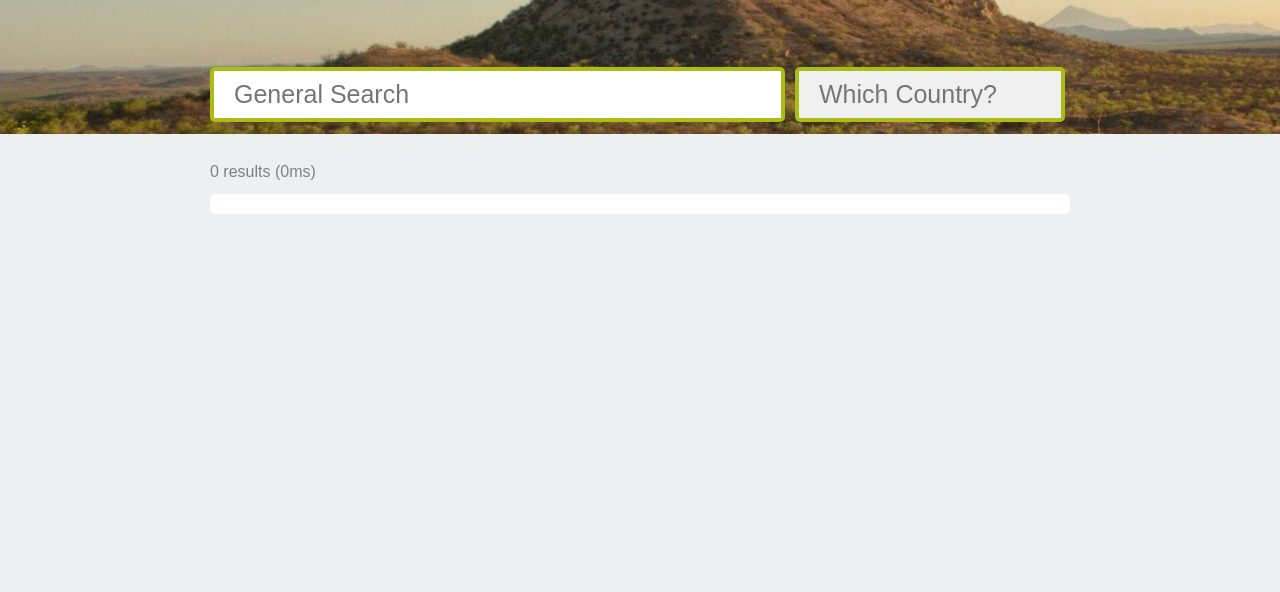
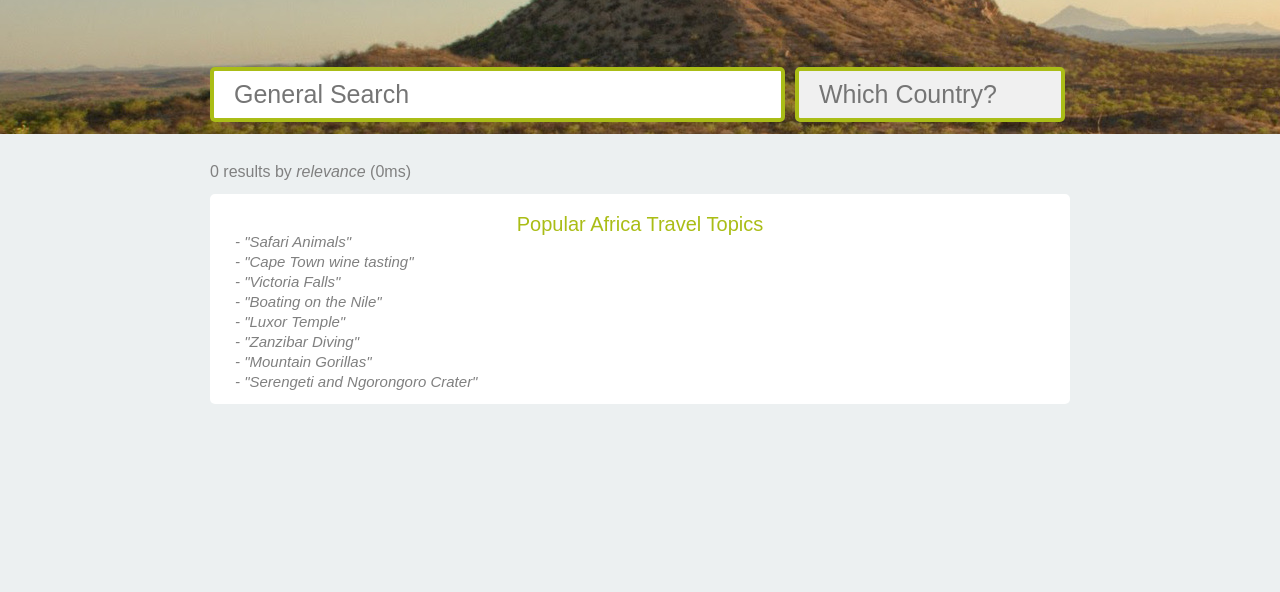
Before and after one commit to trentniemeyer/WanderUI, a website: page index.html in a window 1280 px wide. Shown: the part 166-758 px from the top of the page. Drawn offline with Linux system fonts and the light colour scheme; some packages are replaced by stand-ins of ours; grey boxes are pictures that could not be loaded.

Commit message:
UX Improvements: Show popular topics

```diff
--- a/css/calaca.css
+++ b/css/calaca.css
@@ -102,7 +102,7 @@ a:-webkit-any-link{
 }
 .no-results {
   text-align: center;
-  font-size: 25px;
+  font-size: 20px;
   padding: 10px;
 }
 .results-info {
--- a/index.html
+++ b/index.html
@@ -2,7 +2,8 @@
 <html lang='en'>
 <head>
     <meta charset='utf-8'>
-    <title>Search Curated Blogs</title>
+    <title>Search Africa Travel Blogs</title>
+    <meta name="description" content="Search narraritive travel blogs focused on Africa.  The process of travel planning should be serendipitous much as travel itself is.">
     <link rel='stylesheet' type='text/css' href='css/reset.css'>
     <link rel='stylesheet' type='text/css' href='css/calaca.css'>
     <!--[if IE]>
@@ -59,11 +60,37 @@
     <!-- Listing of search results -->
     <main class='results-container' ng-cloak>
       <section class='results-info'>
-        <p id='response-details' >{{(hits | number) || 0}} {{resultsLabel || 'results'}} ({{(timeTook || 0)}}ms)</p>
+        <p id='response-details' >{{(hits | number) || 0}} {{resultsLabel || 'results'}} by <span style="font-style: italic;">relevance</span> ({{(timeTook || 0)}}ms)</p>
         <p ng-show='paginationEnabled()' id='pagination-details'>Showing {{paginationLowerBound}} - {{paginationUpperBound}}</p>
       </section>
       <section class='results'>
-        <p class='no-results' ng-show='!results.length && !loading'></p>
+        <div class='no-results' ng-show='!results.length && !loading' >
+          <p style="color:#aabd16;padding-top:10px">Popular Africa Travel Topics</p>
+            <p style="text-align:left;font-size:15px;padding-bottom:5px;padding-left:15px;">
+              <a href='' style="color:grey;font-style: italic;" ng-click="entersearch ('Safari Animals')">- "Safari Animals"</a>
+            </p>
+            <p style="text-align:left;font-size:15px;padding-bottom:5px;padding-left:15px;">
+              <a href='' style="color:grey;font-style: italic;" ng-click="entersearch ('Cape Town wine tasting')">- "Cape Town wine tasting"</a>
+            </p>
+            <p style="text-align:left;font-size:15px;padding-bottom:5px;padding-left:15px;">
+              <a href='' style="color:grey;font-style: italic;" ng-click="entersearch ('Victoria Falls')">- "Victoria Falls"</a>
+            </p>
+            <p style="text-align:left;font-size:15px;padding-bottom:5px;padding-left:15px;">
+              <a href='' style="color:grey;font-style: italic;" ng-click="entersearch ('Boating on the Nile')">- "Boating on the Nile"</a>
+            </p>
+            <p style="text-align:left;font-size:15px;padding-bottom:5px;padding-left:15px;">
+              <a href='' style="color:grey;font-style: italic;" ng-click="entersearch ('Luxor Temple')">- "Luxor Temple"</a>
+            </p>
+            <p style="text-align:left;font-size:15px;padding-bottom:5px;padding-left:15px;">
+              <a href='' style="color:grey;font-style: italic;" ng-click="entersearch ('Zanzibar Diving')">- "Zanzibar Diving"</a>
+            </p>
+            <p style="text-align:left;font-size:15px;padding-bottom:5px;padding-left:15px;">
+              <a href='' style="color:grey;font-style: italic;" ng-click="entersearch ('Moutain Gorillas')">- "Mountain Gorillas"</a>
+            </p>
+            <p style="text-align:left;font-size:15px;padding-bottom:5px;padding-left:15px;">
+              <a href='' style="color:grey;font-style: italic;" ng-click="entersearch ('Serengeti and Ngorongoro Crater')">- "Serengeti and Ngorongoro Crater"</a>
+            </p>
+        </div>
         <article class='result' ng-repeat='result in results track by $id(result)'>
           <div style="float:left;width:150px;">
             <img style="max-width:150px;max-height:150px;" src="http://wanderight.blob.core.windows.net/blogparse/images/{{result._id}}" on-error-src="https://lh3.googleusercontent.com/eUXQi-EUdjmD-ieE8EtWLX4z_iLdxqM3pLP6rNSRPA=s150-no">
--- a/js/controllers.js
+++ b/js/controllers.js
@@ -66,6 +66,11 @@ Calaca.controller('calacaCtrl', ['calacaService', '$scope', '$location', functio
         var searchTimeout;
         var searchStarted;
         var searchEnded;
+
+        $scope.entersearch = function (term) {
+          $scope.query.general = term
+          $scope.search(0)
+        }
 
         $scope.delayedSearch = function(mode) {
             clearTimeout(searchTimeout);
```
